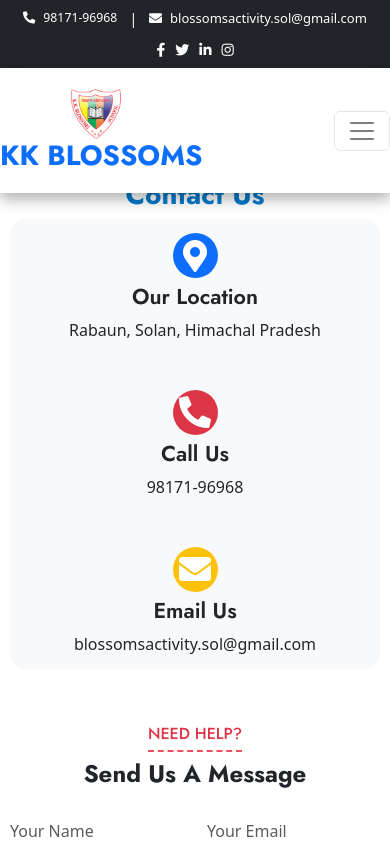
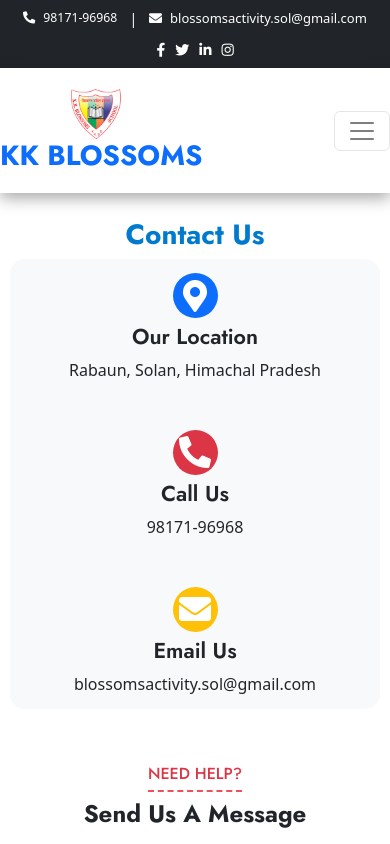
Before and after one commit to Bhawna615/KK_blossoms_School, a React (Create React App) app in the folder my-app/: page /contact in a window 390 px wide. Shown: the top 844 px of the page. Built offline with nearby package versions, Linux system fonts and the light colour scheme; a web font is replaced by a local one.

Commit message:
Update Contact.css

```diff
--- a/my-app/src/project/Contact.css
+++ b/my-app/src/project/Contact.css
@@ -0,0 +1,5 @@
+@media (max-width: 480px) {
+  .container {
+    padding-top: 170px !important;
+  }
+}
```
